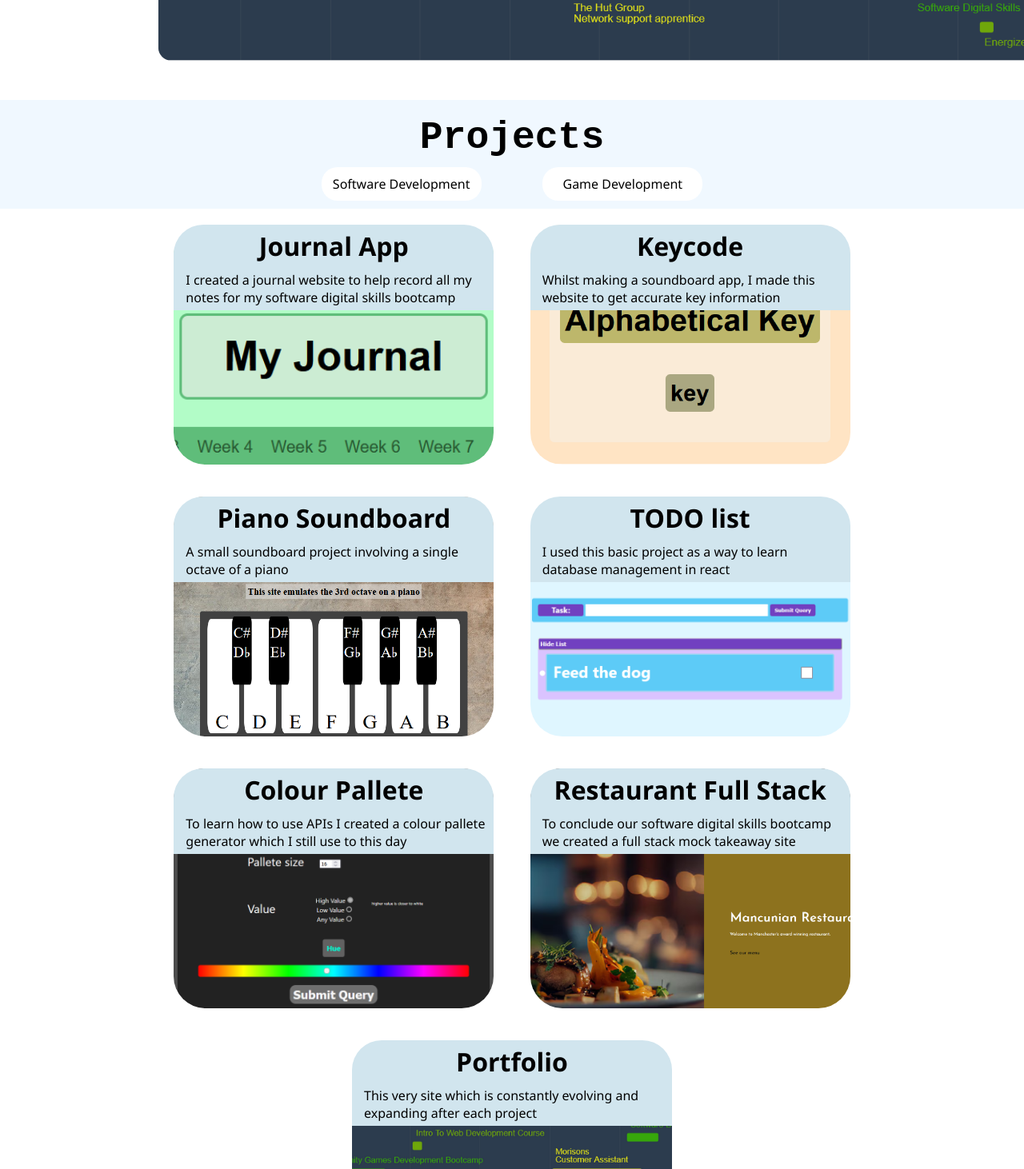
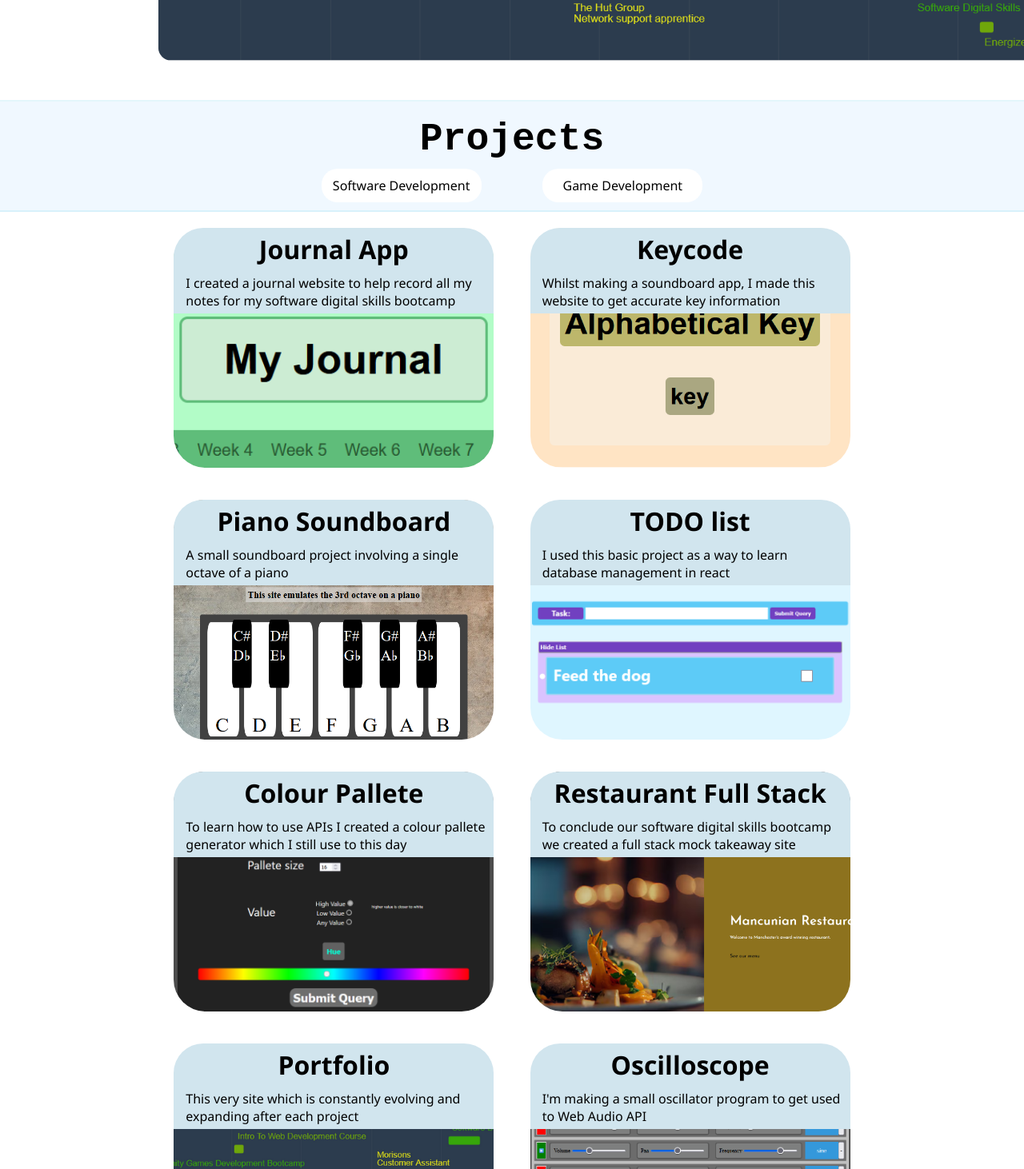
Before and after one commit to TomKeny/ThomasKenyon, a React (Create React App) app: page / in a window 1280 px wide. Shown: the part 1088-2550 px from the top of the page at 80% size. Built offline with nearby package versions, Linux system fonts and the light colour scheme.

Commit message:
added oscilloscope project

```diff
--- a/src/App.css
+++ b/src/App.css
@@ -109,12 +109,13 @@
 }
 
 #projectSection {
-
+  border-top: solid rgba(134, 216, 236, 0.233) 2px;
 }
 
 #projectHeader {
   background-color: rgba(224, 241, 255, 0.479);
   padding: 10px;
+  border-bottom: solid rgba(134, 216, 236, 0.233) 2px;
 }
 
 #projectTitle {
--- a/src/App.js
+++ b/src/App.js
@@ -18,6 +18,7 @@ import portfolioImg from "./assets/portf.png"
 import lin from "./assets/Lin.png"
 import insta from "./assets/insta.png"
 import github from "./assets/github.png"
+import oscill from "./assets/oscill.png"
 
 function App() {
   const [curProj,setCurProj] = useState("software")
@@ -91,7 +92,8 @@ const softwareProjects = [
   ["TODO list", "I used this basic project as a way to learn database management in react", toDo],
   ["Colour Pallete", "To learn how to use APIs I created a colour pallete generator which I still use to this day", pallete],
   ["Restaurant Full Stack", "To conclude our software digital skills bootcamp we created a full stack mock takeaway site", restaurant],
-  ["Portfolio", "This very site which is constantly evolving and expanding after each project", portfolioImg]
+  ["Portfolio", "This very site which is constantly evolving and expanding after each project", portfolioImg],
+  ["Oscilloscope", "I'm making a small oscillator program to get used to Web Audio API", oscill]
 ]
 
 export default App;
```
Also changed, not shown: src/assets/oscill.png (added).
